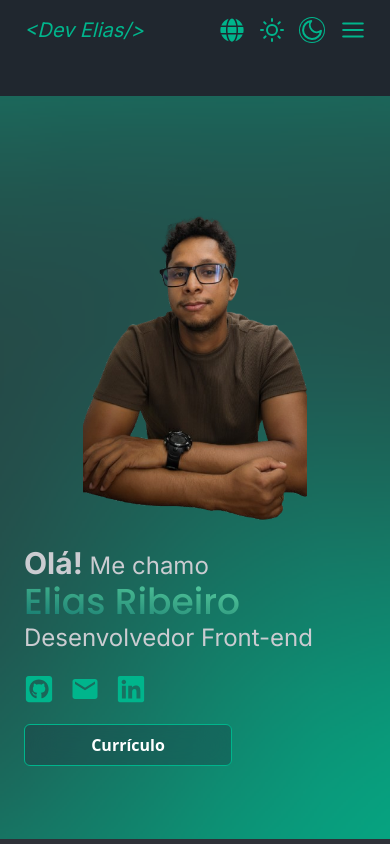
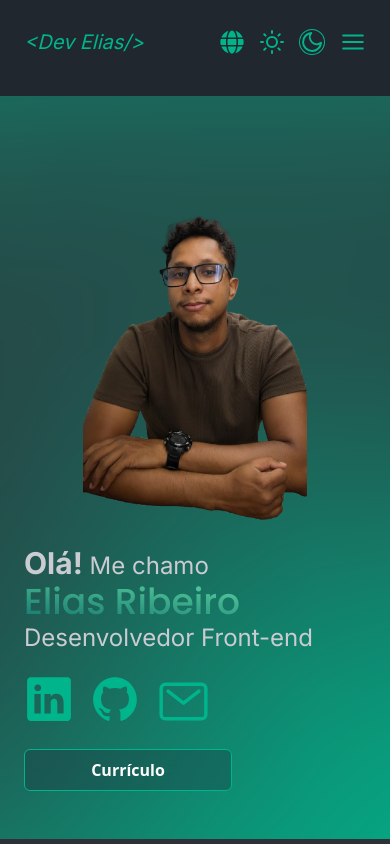
Before and after one commit to Elias700/portfolio, a React (Vite) app: page / in a window 390 px wide. Shown: the top 844 px of the page. Built offline with nearby package versions, Linux system fonts and the light colour scheme.

Commit message:
style: adjusts styles in the Footer, Header, Home, and Projects

```diff
--- a/src/components/Footer/Footer.tsx
+++ b/src/components/Footer/Footer.tsx
@@ -7,17 +7,14 @@ import { useTranslation } from '../../i18n/LanguageContext.tsx';
 
 const Footer = () => {
     const { t } = useTranslation();
-    const bgColor = '#2E3138';
-    const itemColor = 'text-gray-700';
-    const iconSize = 18;
 
     return (
-        <footer className={`w-full bg-[${bgColor}] pt-8 pb-4`}>
-
+        <footer
+            className="w-full pt-8 pb-4 bg-[#012119]"
+        >
             <h1 className="text-center text-3xl font-semibold mb-6 text-[#00B58C]">
                 &lt;Dev Elias/&gt;
             </h1>
-
 
             <div className={`
                 flex flex-col md:flex-row
@@ -40,20 +37,20 @@ const Footer = () => {
                 />
             </div>
 
-                <div className={`flex flex-col justify-center space-y-3 ${itemColor} text-lg mb-8 md:mb-0`}>
+                <div className={`flex flex-col justify-center space-y-3  text-lg mb-8 md:mb-0`}>
 
                     <div className="flex items-center gap-3">
-                        <FaPhone size={iconSize} className="text-[#00B58C]" />
+                        <FaPhone size={20} className="text-[#00B58C]" />
                         <p className='text-gray-500'>(71) 9 8423-1897</p>
                     </div>
 
                     <div className="flex items-center gap-3">
-                        <FaMapMarkerAlt size={iconSize} className="text-[#00B58C]" />
+                        <FaMapMarkerAlt size={20} className="text-[#00B58C]" />
                         <p className='text-gray-500'>Salvador - BA</p>
                     </div>
 
                     <div className="flex items-center gap-3">
-                        <FaEnvelope size={iconSize} className="text-[#00B58C]" />
+                        <FaEnvelope size={20} className="text-[#00B58C]" />
                         <p className='text-gray-500'>elias_ribeiro07@outlook.com.br</p>
                     </div>
                 </div>
--- a/src/components/Header/Header.tsx
+++ b/src/components/Header/Header.tsx
@@ -24,12 +24,30 @@ export default function Header() {
     setOpen(false);
   };
   return (
-    <header className="px-6 md:px-10 py-4 flex items-center justify-between fixed top-0 left-0 right-0 w-full z-50" style={{ backgroundColor: 'var(--header-bg)' }}>
+    <header className="px-6 md:px-10 py-4 flex items-center justify-between fixed top-0 left-0 right-0 w-full z-50" style={{ backgroundColor: 'var(--header-bg)', height: '10vh'}}>
       <p className='text-[#00B58C] text-xl md:text-2xl font-dancing italic'>&lt;Dev Elias/&gt;</p>
 
-      {/* Navegação (visual simples original, responsiva) */}
       <nav className='hidden md:flex justify-center'>
-        <ul className='flex justify-center gap-8 lg:gap-10 [&>li]:text-[#00B58C] [&>li]:cursor-pointer [&>li]:text-xl lg:[&>li]:text-2xl [&>li]:hover:text-[#CBCCD1] [&>li]:transition [&>li]:duration-[500ms]'>
+        <ul
+            className='flex justify-center gap-8 lg:gap-10
+            [&>li]:relative
+            [&>li]:text-[#00B58C]
+            [&>li]:cursor-pointer
+            [&>li]:text-xl lg:[&>li]:text-2xl
+            [&>li]:transition-all
+            [&>li]:duration-500
+            [&>li]:hover:text-[#CBCCD1]
+            [&>li]:after:content-[""]
+            [&>li]:after:absolute
+            [&>li]:after:left-0
+            [&>li]:after:-bottom-1
+            [&>li]:after:h-[2px]
+            [&>li]:after:w-0
+            [&>li]:after:bg-[#CBCCD1]
+            [&>li]:hover:after:w-full
+            [&>li]:after:transition-all
+            [&>li]:after:duration-500'
+          >
             <li><a href="#home">{t('nav.home')}</a></li>
             <li><a href="#about">{t('nav.about')}</a></li>
             <li><a href="#projects">{t('nav.projects')}</a></li>
@@ -99,7 +117,7 @@ export default function Header() {
 
       {/* Menu Mobile/Tablet (overlay) */}
       {mobileOpen && (
-        <div className="md:hidden fixed top-[64px] left-0 right-0 z-40" style={{ backgroundColor: 'var(--header-bg)' }}>
+        <div className="md:hidden fixed top-[64px] left-0 right-0 z-40" >
           <ul className="flex flex-col gap-2 p-4">
             <li className='py-2'><a onClick={() => setMobileOpen(false)} className='block text-[#00B58C] text-lg' href="#home">{t('nav.home')}</a></li>
             <li className='py-2'><a onClick={() => setMobileOpen(false)} className='block text-[#00B58C] text-lg' href="#about">{t('nav.about')}</a></li>
--- a/src/pages/Home/Home.tsx
+++ b/src/pages/Home/Home.tsx
@@ -1,10 +1,9 @@
-import { FaGithubSquare } from "react-icons/fa";
-import { FaLinkedin } from "react-icons/fa";
-import { MdEmail } from "react-icons/md";
 import image from "../../assets/eliass.png"
 import imageBackground from '../../assets/blurry-gradient-haikei.png';
 import { motion } from "framer-motion";
 import { useTranslation } from '../../i18n/LanguageContext.tsx';
+import { IoLogoLinkedin, IoLogoGithub, IoMailOutline } from 'react-icons/io5';
+
 
 const Home = () => {
     const { t } = useTranslation();
@@ -50,16 +49,19 @@ const Home = () => {
                     {t('home.role')}
                 </motion.p>
 
+
+
+
+
                 <div className="flex gap-4 md:gap-5 py-5">
                     <a href="https://github.com/Elias700?tab=overview&from=2025-09-01&to=2025-09-24" target="blanck">
-                        <FaGithubSquare className="text-3xl md:text-4xl text-[#00B58C] hover:text-[#CBCCD1] transition duration-[600ms] cursor-pointer" />
-                    </a>
-
-                    <a href="">
-                        <MdEmail className="text-3xl md:text-4xl text-[#00B58C] hover:text-[#CBCCD1] transition duration-[600ms] cursor-pointer" />
+                        <IoLogoLinkedin size={50} className="text-3xl md:text-4xl text-[#00B58C] hover:text-[#CBCCD1] transition duration-[600ms] cursor-pointer" />
                     </a>
                     <a href="https://www.linkedin.com/in/elias-ribeiro700/" target="blanck">
-                        <FaLinkedin className="text-3xl md:text-4xl text-[#00B58C] hover:text-[#CBCCD1] transition duration-[600ms] cursor-pointer" />
+                        <IoLogoGithub size={50} className="text-3xl md:text-4xl text-[#00B58C] hover:text-[#CBCCD1] transition duration-[600ms] cursor-pointer"/>
+                    </a>
+                     <a href="">
+                       <IoMailOutline size={55} className="text-3xl md:text-4xl text-[#00B58C] hover:text-[#CBCCD1] transition duration-[600ms] cursor-pointer"/>
                     </a>
                 </div>
 
--- a/src/pages/Projects/ProjectCard.tsx
+++ b/src/pages/Projects/ProjectCard.tsx
@@ -10,8 +10,12 @@ import { useTranslation } from '../../i18n/LanguageContext.tsx';
 const ProjectCard = ({ name, description, imageUrl }: ProjectProps) => {
   const { t } = useTranslation();
   return (
-    <div className="relative flex flex-col rounded-xl bg-clip-border text-gray-700 shadow-md transition hover:scale-[1.02] w-72 sm:w-80 lg:w-96" style={{ backgroundColor: 'var(--card-bg)' }}>
-      <div className="relative mx-4 -mt-6 h-40 overflow-hidden rounded-xl bg-clip-border text-white shadow-lg">
+    <div
+      className="relative flex flex-col  rounded-xl bg-clip-border text-gray-700 shadow-md transition hover:scale-[1.02] bg-gradient-to-br from-[#0a0f0e] via-[var(--primary-800)] to-[var(--primary-600)]"
+      >
+      <div
+        className="relative mx-4 -mt-6 h-40 overflow-hidden rounded-xl bg-clip-border text-white shadow-lg"
+        >
         <img
             src={imageUrl}
             alt={name}
@@ -26,14 +30,20 @@ const ProjectCard = ({ name, description, imageUrl }: ProjectProps) => {
         {description}
         </p>
       </div>
-      <div className="px-5 pb-5 md:px-6 md:pb-6 pt-0 flex gap-6 md:gap-10 justify-between">
-        <button data-ripple-light="true" type="button" className="select-none rounded-lg bg-[#00B58C] py-2 md:py-3 px-4 md:px-6 text-center align-middle font-sans text-xs font-bold uppercase text-white shadow-md shadow-green-500/20 transition-all hover:shadow-lg hover:shadow-green-500/40 focus:opacity-[0.85] focus:shadow-none active:opacity-[0.85] active:shadow-none disabled:pointer-events-none disabled:opacity-50 disabled:shadow-none cursor-pointer">
-          {t('projects.deploy')}
-        </button>
-        <button data-ripple-light="true" type="button" className="select-none rounded-lg bg-[#00B58C] py-2 md:py-3 px-4 md:px-6 text-center align-middle font-sans text-xs font-bold uppercase text-white shadow-md shadow-green-500/20 transition-all hover:shadow-lg hover:shadow-green-500/40 focus:opacity-[0.85] focus:shadow-none active:opacity-[0.85] active:shadow-none disabled:pointer-events-none disabled:opacity-50 disabled:shadow-none cursor-pointer">
-          {t('projects.github')}
-        </button>
-      </div>
+      <div className="px-5 pb-5 md:px-6 md:pb-6 pt-0 flex gap-10 md:gap-10 justify-between">
+          <button
+            type="button"
+            className="select-none rounded-lg bg-[var(--primary-500)] py-2 md:py-3 px-4 md:px-6 text-center align-middle font-sans text-xs font-bold uppercase text-white shadow-md shadow-[var(--primary-500)]/20 transition-all hover:bg-[var(--primary-400)] hover:shadow-lg hover:shadow-[var(--primary-400)]/40 focus:opacity-90 active:opacity-90 cursor-pointer">
+            {t('projects.deploy')}
+          </button>
+
+          <button
+            type="button"
+            className="select-none rounded-lg border border-[var(--primary-500)] text-[var(--primary-400)] py-2 md:py-3 px-4 md:px-6 text-center align-middle font-sans text-xs font-bold uppercase bg-transparent hover:bg-[var(--primary-800)] hover:text-white transition-all duration-300 cursor-pointer">
+            {t('projects.github')}
+          </button>
+        </div>
+
     </div>
   );
 };
--- a/src/pages/Projects/Projects.tsx
+++ b/src/pages/Projects/Projects.tsx
@@ -28,6 +28,7 @@ const Projects = () => {
             />
           ))}
         </div>
+
       </div>
     </section>
   );
--- a/src/style.css
+++ b/src/style.css
@@ -3,24 +3,61 @@
 @import url('https://fonts.googleapis.com/css2?family=Inter:wght@300;400;500;600;700&family=Montserrat:wght@400;600;700;800&family=Poppins:wght@400;600;700&display=swap');
 
 :root {
-  /* Adjust if your header height changes */
+  /* Header height */
   --header-height: 96px;
-  /* Dark (default) */
+
+  /* === Core Colors (Dark Theme) === */
   --body-bg: #20272F;
   --header-bg: #20272F;
   --section-bg: #2E3138;
   --card-bg: #1d1f24;
-  --text-primary: #eef4f2;
-  --text-muted: #aaafae;
+  --text-primary: #EEF4F2;
+  --text-muted: #AAAFae;
+
+  /* === Primary Brand Palette (based on #00B58C) === */
+  --primary-50: #E6FFF7;   /* bem claro */
+  --primary-100: #B3FFE3;  /* claro */
+  --primary-200: #80FFD0;  /* suave */
+  --primary-300: #4DFFBC;  /* médio */
+  --primary-400: #1AFFA8;  /* vívido */
+  --primary-500: #00B58C;  /* cor principal */
+  --primary-600: #009473;  /* mais escuro */
+  --primary-700: #00735A;  /* profundo */
+  --primary-800: #005242;  /* quase escuro */
+  --primary-900: #00312A;  /* muito escuro */
+
+  /* === Accent and States === */
+  --accent: var(--primary-400);
+  --success: #00B58C;
+  --warning: #FFD56A;
+  --error: #FF6B6B;
 }
 
 [data-theme="light"] {
-  --body-bg: #f5f7fb;
-  --header-bg: #ffffff;
-  --section-bg: #f0f3f8;
-  --card-bg: #ffffff;
-  --text-primary: #1f2937;
+  /* === Light Theme Variants === */
+  --body-bg: #F5F7FB;
+  --header-bg: #FFFFFF;
+  --section-bg: #F0F3F8;
+  --card-bg: #FFFFFF;
+  --text-primary: #1F2937;
   --text-muted: #475569;
+
+  /* Adjusted brand tones for visibility in light mode */
+  --primary-50: #E9FFF8;
+  --primary-100: #BDFEE7;
+  --primary-200: #91FCD7;
+  --primary-300: #65FAC6;
+  --primary-400: #39F8B6;
+  --primary-500: #00B58C; /* Principal */
+  --primary-600: #009475;
+  --primary-700: #00735E;
+  --primary-800: #005247;
+  --primary-900: #003130;
+
+  --accent: var(--primary-400);
+  --success: #00B58C;
+  --warning: #EFB750;
+  --error: #E45C5C;
 }
 
 html {
@@ -28,17 +65,16 @@ html {
   background-color: var(--body-bg);
 }
 
-/* Prevent content from being hidden behind fixed header */
 body {
   padding-top: var(--header-height);
+  color: var(--text-primary);
+  background-color: var(--body-bg);
 }
 
-/* Make anchor scrolling stop below the fixed header */
 main > div[id] {
   scroll-margin-top: var(--header-height);
 }
 
-/* Global font mapping */
 h1 {
   font-family: 'Montserrat', system-ui, -apple-system, Segoe UI, Roboto, Arial, sans-serif;
 }
```
Lines whose indentation alone changed are shown as unchanged.
